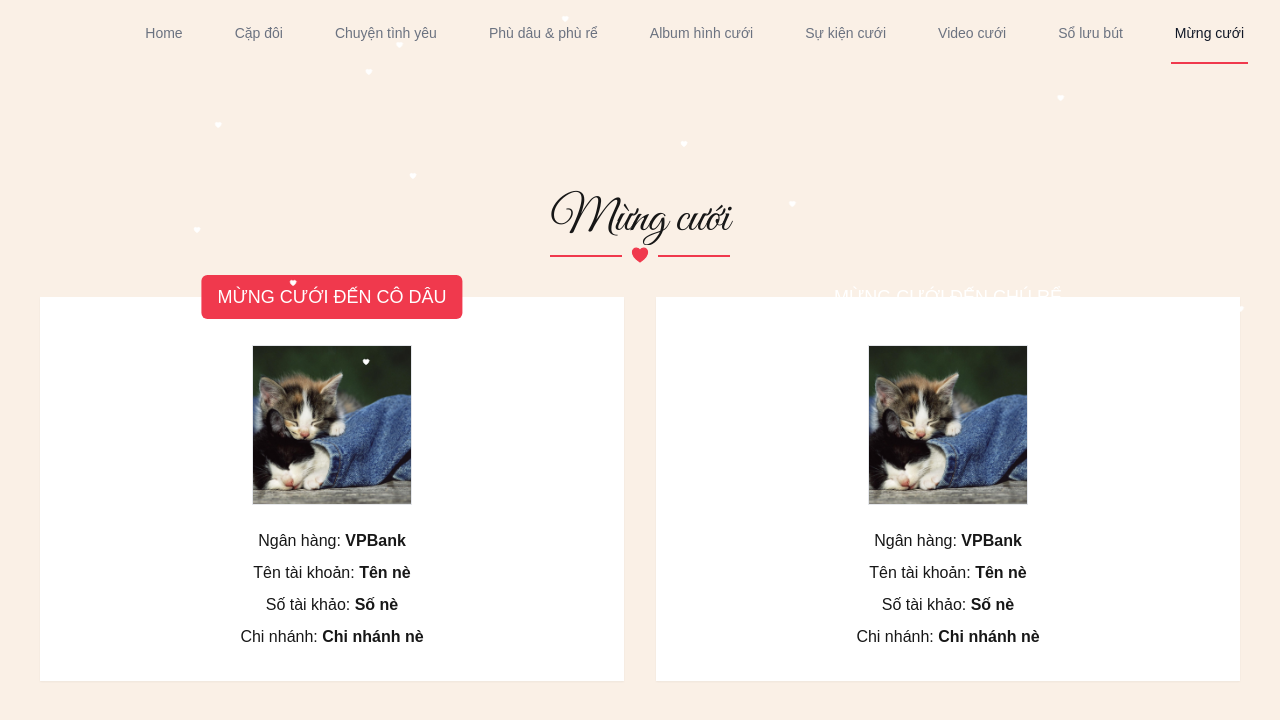
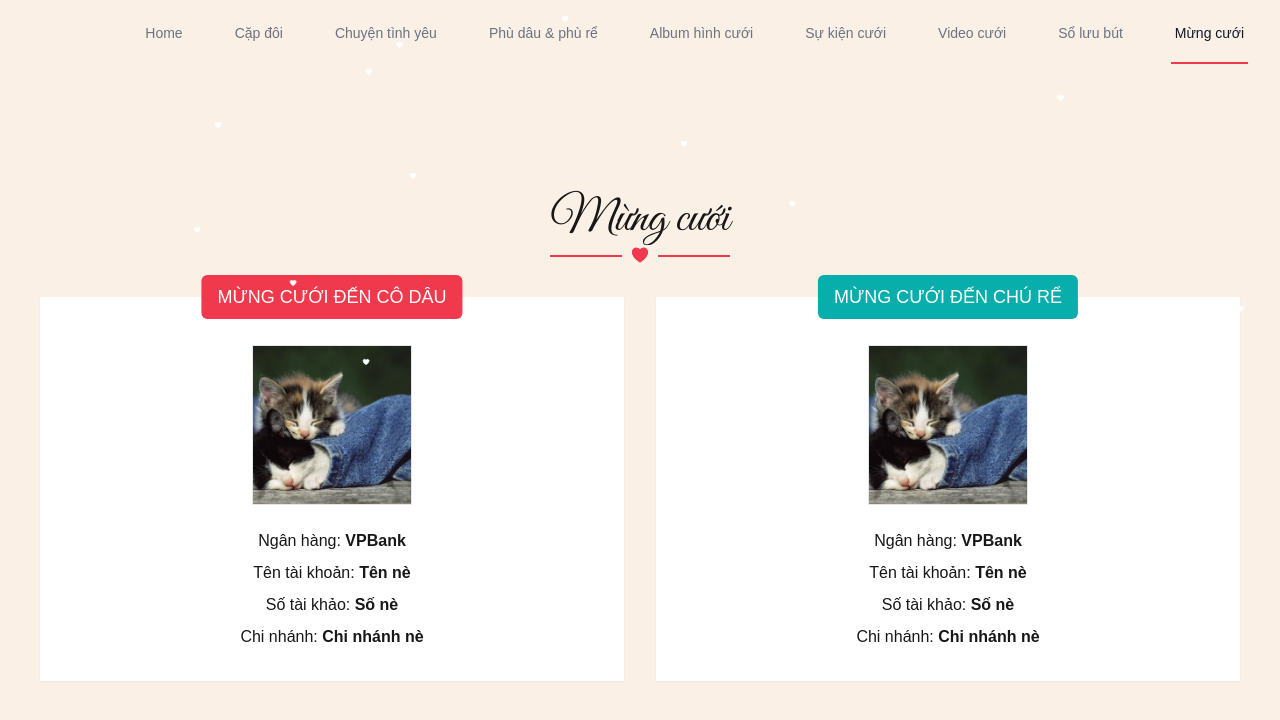
Before and after one commit to vgdackhai/wedding, a Next.js app: page /congratulation in a window 1280 px wide. Shown: the top 720 px of the page. Built offline with nearby package versions, Linux system fonts and the light colour scheme.

Commit message:
fix: wallet props

```diff
--- a/src/app/congratulation/WalletItem.tsx
+++ b/src/app/congratulation/WalletItem.tsx
@@ -7,8 +7,8 @@ interface Props {
   name: string;
   bankNumber: string;
   bankBranch: string;
-  titleBgColor: string;
   className?: string;
+  titleClassName?: string;
 }
 
 export const WalletItem = ({
@@ -18,15 +18,15 @@ export const WalletItem = ({
   name,
   qr,
   title,
-  titleBgColor,
   className,
+  titleClassName,
 }: Props) => {
   return (
     <div
       className={`relative p-8 bg-white shadow-sm hover:shadow-md ${className}`}
     >
       <div
-        className={`absolute top-0 left-1/2 bg-[${titleBgColor}] -translate-y-1/2 -translate-x-1/2 p-2 px-4 rounded-md uppercase text-lg text-white`}
+        className={`absolute top-0 left-1/2 -translate-y-1/2 -translate-x-1/2 p-2 px-4 rounded-md uppercase text-lg text-white ${titleClassName}`}
       >
         {title}
       </div>
--- a/src/app/congratulation/page.tsx
+++ b/src/app/congratulation/page.tsx
@@ -11,7 +11,7 @@ export default function Congratulations() {
         bankBranch="Chi nhánh nè"
         qr="/home.jpg"
         key={"for-brides"}
-        titleBgColor="#f0394d"
+        titleClassName="bg-[#f0394d]"
         className="animate-fade-right"
       />
       <WalletItem
@@ -22,7 +22,7 @@ export default function Congratulations() {
         bankBranch="Chi nhánh nè"
         qr="/home.jpg"
         key={"for-grooms"}
-        titleBgColor="#07aeab"
+        titleClassName="bg-[#07aeab]"
         className="animate-fade-left"
       />
     </div>
```
